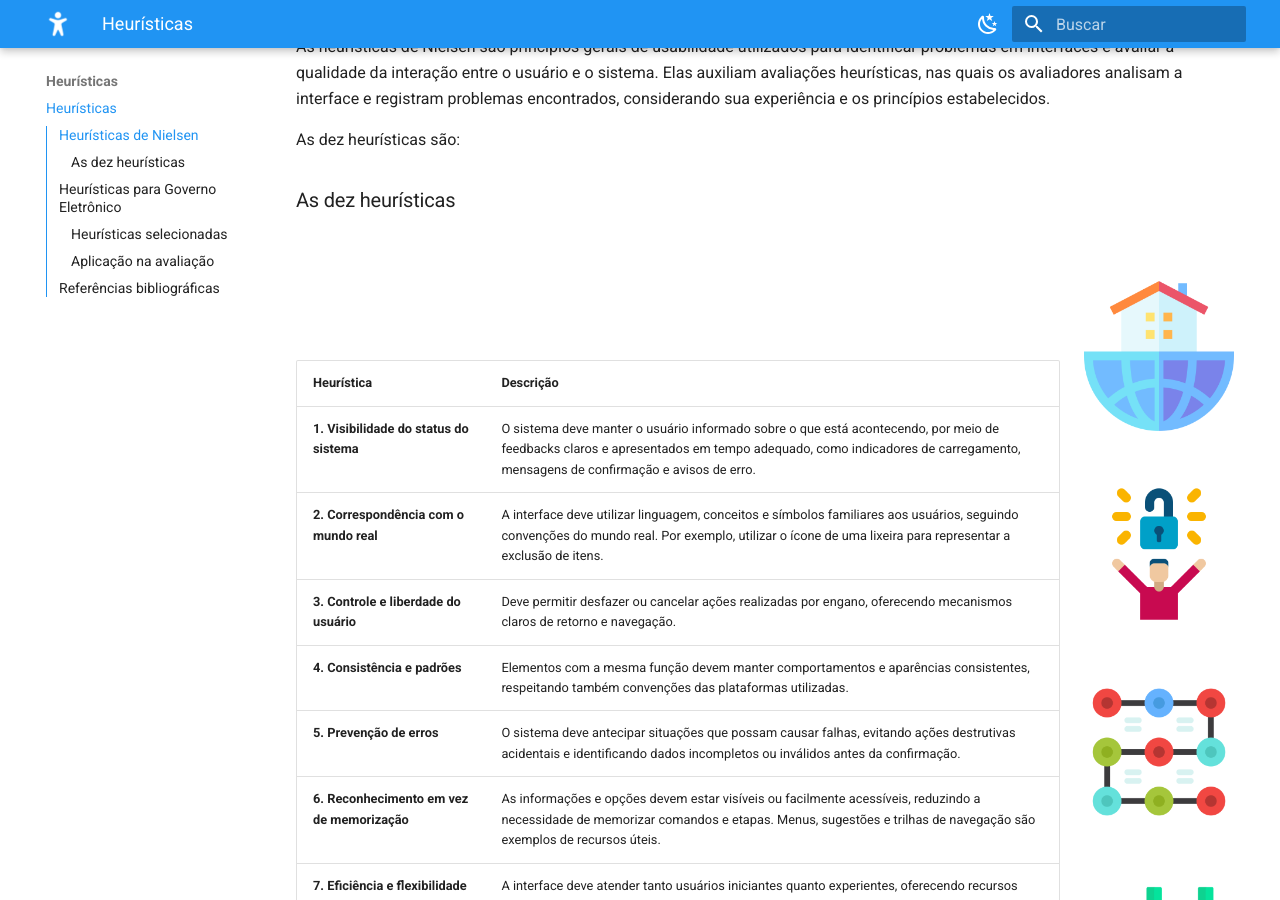
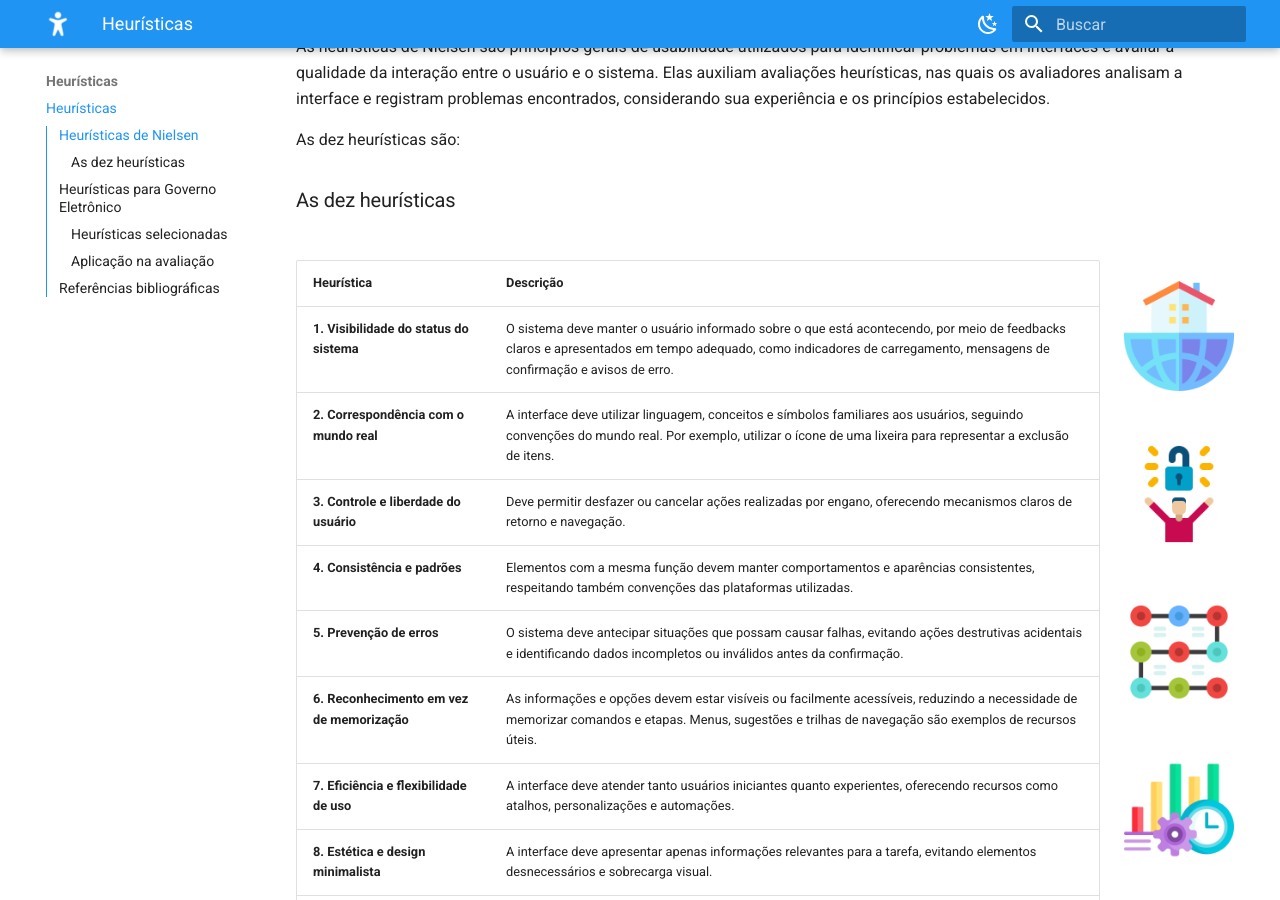
Before and after one commit to UnB-IHC/IHC_2026.2_Grupo06, an MkDocs documentation site: the page built from docs/guia_acessibilidade/heuristicas.md, in a window 1280 px wide and 900 px high, scrolled down 361 px. Built offline with MkDocs 1.6.1 and Material for MkDocs 9.7.7, drawn with Linux system fonts in a browser that asks for light colours.

Commit message:
:bug: fix: corrige tamanho dos incones das heuríscas

```diff
--- a/docs/guia_acessibilidade/heuristicas.md
+++ b/docs/guia_acessibilidade/heuristicas.md
@@ -28,11 +28,11 @@ As dez heurísticas são:
 
 </div>
 <div style="display: flex; flex-direction: column; align-items: center; gap: 48px; margin: 50px 0;">
-  <img src="/guia_acessibilidade/../imagens/icon/real-estate.png" alt="Barra de pesquisa" width="150">
-  <img src="/guia_acessibilidade/../imagens/icon/liberdade.png" alt="Navegador da web" width="150">
-  <img src="/guia_acessibilidade/../imagens/icon/padrao-de-bloqueio.png" alt="Navegador da web" width="150">
-  <img src="/guia_acessibilidade/../imagens/icon/produtividade.png" alt="Navegador da web" width="150">
-  <img src="/guia_acessibilidade/../imagens/icon/ajuda.png" alt="Navegador da web" width="150">
+  <img src="/guia_acessibilidade/../imagens/icon/real-estate.png" alt="Barra de pesquisa" width="110">
+  <img src="/guia_acessibilidade/../imagens/icon/liberdade.png" alt="Navegador da web" width="110">
+  <img src="/guia_acessibilidade/../imagens/icon/padrao-de-bloqueio.png" alt="Navegador da web" width="110">
+  <img src="/guia_acessibilidade/../imagens/icon/produtividade.png" alt="Navegador da web" width="110">
+  <img src="/guia_acessibilidade/../imagens/icon/ajuda.png" alt="Navegador da web" width="110">
 </div>
 </div>
 
```
